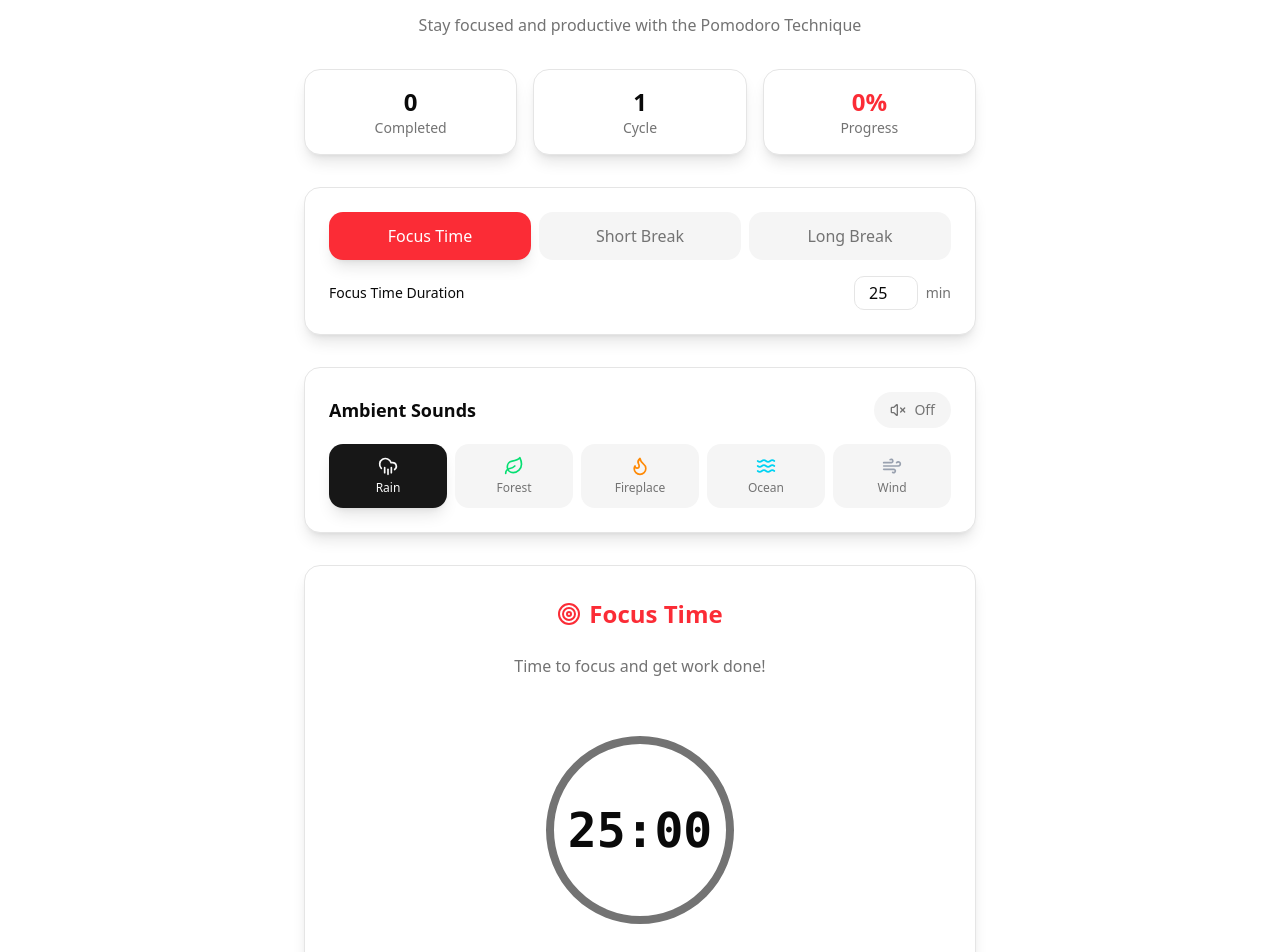
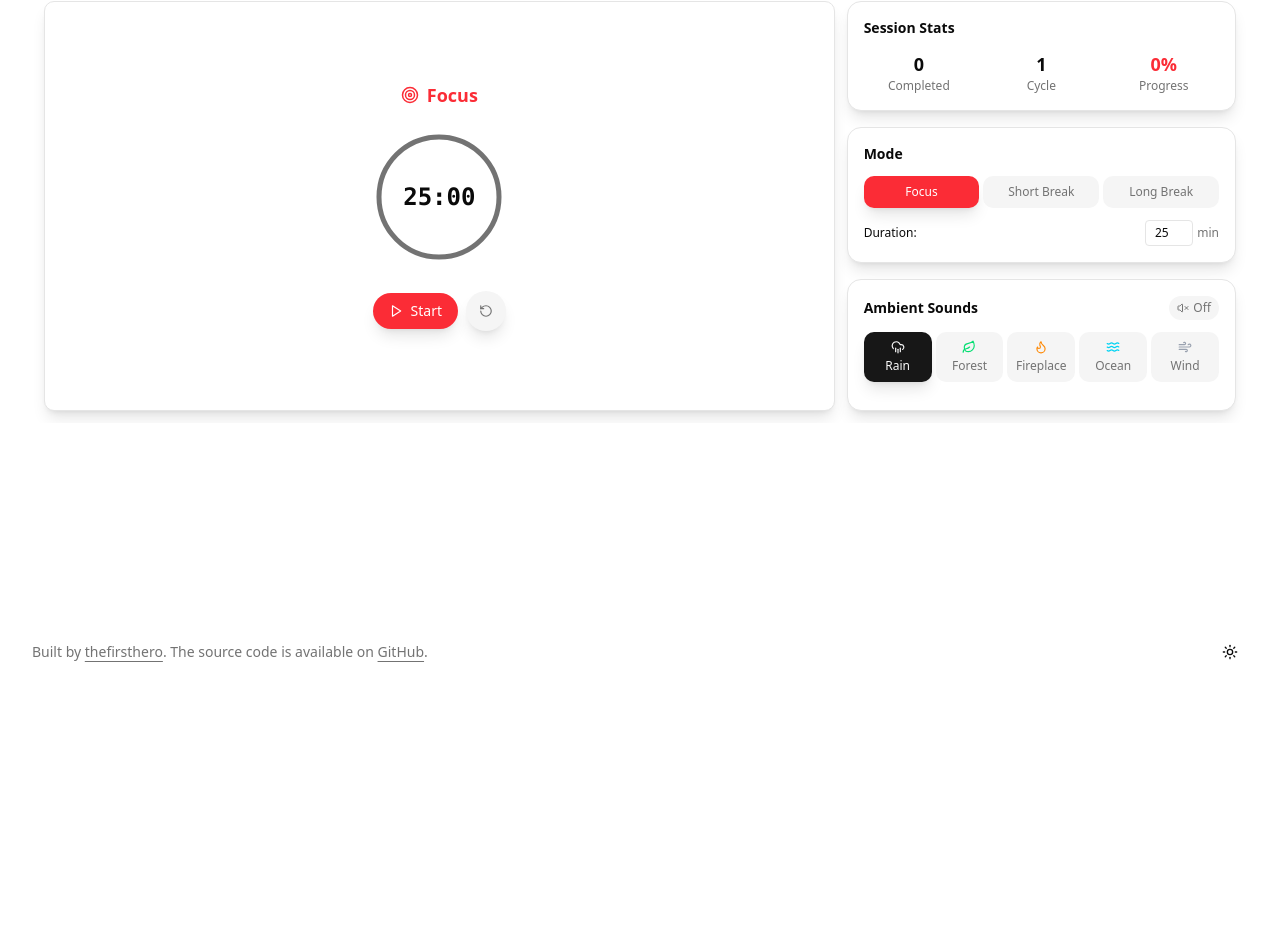
Before and after one commit to thefirsthero/pomodoro-timer, a React (Vite) app: page / in a window 1280 px wide. Shown: the part 108-1060 px from the top of the page. After the commit the page ends 800 px from the top, so only its background shows below. Built offline with nearby package versions, Linux system fonts and the light colour scheme; no server answers.

Commit message:
Enhanced styling to minimise wasted space

```diff
--- a/src/components/PomodoroTimer.tsx
+++ b/src/components/PomodoroTimer.tsx
@@ -489,18 +489,16 @@
     totalSeconds > 0
       ? ((totalSeconds - currentSeconds) / totalSeconds) * 100
       : 0;
-  const circumference = 2 * Math.PI * 90;
-  const strokeDashoffset = circumference - (progress / 100) * circumference;
 
   // Mode configurations
   const modeConfig = {
     work: {
-      label: "Focus Time",
+      label: "Focus",
       color: "text-red-500",
       bgColor: "bg-red-500",
       borderColor: "border-red-500",
       icon: Target,
-      description: "Time to focus and get work done!",
+      description: "Time to focus!",
       thumbColor: "#ef4444", // red-500
     },
     shortBreak: {
@@ -509,7 +507,7 @@
       bgColor: "bg-green-500",
       borderColor: "border-green-500",
       icon: Coffee,
-      description: "Take a short break and recharge",
+      description: "Quick break",
       thumbColor: "#22c55e", // green-500
     },
     longBreak: {
@@ -518,7 +516,7 @@
       bgColor: "bg-blue-500",
       borderColor: "border-blue-500",
       icon: Coffee,
-      description: "Time for a longer break!",
+      description: "Extended break",
       thumbColor: "#3b82f6", // blue-500
     },
   };
@@ -544,8 +542,8 @@
   const sliderThumbStyle = `
     input[type="range"]::-webkit-slider-thumb {
       appearance: none;
-      height: 20px;
-      width: 20px;
+      height: 16px;
+      width: 16px;
       border-radius: 50%;
       background: ${currentConfig.thumbColor};
       cursor: pointer;
@@ -554,8 +552,8 @@
     }
 
     input[type="range"]::-moz-range-thumb {
-      height: 20px;
-      width: 20px;
+      height: 16px;
+      width: 16px;
       border-radius: 50%;
       background: ${currentConfig.thumbColor};
       cursor: pointer;
@@ -565,42 +563,167 @@
   `;
 
   return (
-    <div className="min-h-screen bg-background p-4">
+    <div className="p-3 overflow-hidden">
       <style dangerouslySetInnerHTML={{ __html: sliderThumbStyle }} />
-      <div className="max-w-2xl mx-auto space-y-8">
+      <div className="max-w-7xl mx-auto flex flex-col h-full">
         {/* Header */}
-        <div className="text-center space-y-2">
-          <h1 className="text-4xl font-bold text-foreground">Pomodoro Timer</h1>
-          <p className="text-muted-foreground">
-            Stay focused and productive with the Pomodoro Technique
-          </p>
+        <div className="text-center mb-3">
+          <h1 className="text-xl font-bold text-foreground">Pomodoro Timer</h1>
         </div>
 
+        {/* Main Content Grid */}
+        <div className="flex-1 grid grid-cols-1 lg:grid-cols-3 gap-3 min-h-0">
+          {/* Left Column - Timer and Controls */}
+          <div className="lg:col-span-2 flex flex-col space-y-3">
+            {/* Timer Display */}
+            <div className="bg-card rounded-lg p-3 shadow-lg border border-border flex-1 flex flex-col justify-center">
+              <div className="text-center space-y-2">
+                {/* Mode indicator */}
+                <div className="flex items-center justify-center space-x-2">
+                  <Icon size={18} className={currentConfig.color} />
+                  <h2
+                    className={`text-lg font-semibold ${currentConfig.color}`}
+                  >
+                    {currentConfig.label}
+                  </h2>
+                </div>
+
+                {/* Circular Timer */}
+                <div className="relative inline-block">
+                  <svg className="transform -rotate-90 w-40 h-40">
+                    {/* Background circle */}
+                    <circle
+                      cx="80"
+                      cy="80"
+                      r="60"
+                      stroke="currentColor"
+                      strokeWidth="5"
+                      fill="transparent"
+                      className="text-muted-foreground"
+                    />
+                    {/* Progress circle */}
+                    <circle
+                      cx="80"
+                      cy="80"
+                      r="60"
+                      stroke="currentColor"
+                      strokeWidth="5"
+                      fill="transparent"
+                      strokeDasharray={2 * Math.PI * 60}
+                      strokeDashoffset={
+                        2 * Math.PI * 60 - (progress / 100) * 2 * Math.PI * 60
+                      }
+                      strokeLinecap="round"
+                      className={`transition-all duration-1000 ease-linear ${currentConfig.color}`}
+                    />
+                  </svg>
+
+                  {/* Time display */}
+                  <div className="absolute inset-0 flex flex-col items-center justify-center">
+                    <div className="text-2xl font-bold font-mono tabular-nums text-foreground">
+                      {currentSeconds > 0
+                        ? formatTime(currentSeconds)
+                        : formatTime(getCurrentModeDuration() * 60)}
+                    </div>
+                    {isCompleted && (
+                      <div
+                        className={`text-xs font-medium mt-1 ${currentConfig.color}`}
+                      >
+                        {mode === "work" ? "Great work!" : "Break over!"}
+                      </div>
+                    )}
+                    {isRunning && !isCompleted && (
+                      <div className="text-xs text-muted-foreground mt-1 animate-pulse">
+                        {mode === "work" ? "Stay focused..." : "Relax..."}
+                      </div>
+                    )}
+                  </div>
+                </div>
+
+                {/* Controls */}
+                <div className="flex items-center justify-center space-x-2">
+                  {!isRunning ? (
+                    <button
+                      onClick={startTimer}
+                      className={`flex items-center space-x-2 px-4 py-2 rounded-full text-white font-medium transition-all duration-200 shadow-lg hover:shadow-xl ${currentConfig.bgColor} hover:scale-105 active:scale-95`}
+                    >
+                      <Play size={14} />
+                      <span className="text-sm">
+                        {currentSeconds > 0 ? "Resume" : "Start"}
+                      </span>
+                    </button>
+                  ) : (
+                    <button
+                      onClick={pauseTimer}
+                      className="flex items-center space-x-2 px-4 py-2 bg-secondary hover:bg-secondary/80 text-secondary-foreground rounded-full font-medium transition-all duration-200 shadow-lg hover:shadow-xl hover:scale-105 active:scale-95"
+                    >
+                      <Pause size={14} />
+                      <span className="text-sm">Pause</span>
+                    </button>
+                  )}
+
+                  <button
+                    onClick={resetTimer}
+                    className="flex items-center justify-center w-10 h-10 bg-muted hover:bg-accent text-muted-foreground hover:text-accent-foreground rounded-full transition-all duration-200 shadow-lg hover:shadow-xl hover:scale-105 active:scale-95"
+                  >
+                    <RotateCcw size={14} />
+                  </button>
+                </div>
+              </div>
+            </div>
+
+            {/* Progress Bar - Only show when active */}
+            {totalSeconds > 0 && (
+              <div className="bg-card rounded-lg p-2 shadow-lg border border-border">
+                <div className="flex items-center justify-between text-xs text-muted-foreground mb-1">
+                  <span>Progress: {Math.round(progress)}%</span>
+                  <span>Remaining: {formatTime(currentSeconds)}</span>
+                </div>
+                <div className="w-full bg-muted rounded-full h-1.5">
+                  <div
+                    className={`h-1.5 rounded-full transition-all duration-1000 ease-linear ${currentConfig.bgColor}`}
+                    style={{ width: `${progress}%` }}
+                  />
+                </div>
+              </div>
+            )}
+          </div>
+
+          {/* Right Column - Settings and Stats */}
+          <div className="flex flex-col space-y-4">
             {/* Stats */}
-        <div className="grid grid-cols-3 gap-4">
-          <div className="bg-card rounded-2xl p-4 text-center shadow-lg border border-border">
-            <div className="text-2xl font-bold text-foreground">
+            <div className="bg-card rounded-xl p-4 shadow-lg border border-border">
+              <h3 className="text-sm font-semibold text-foreground mb-3">
+                Session Stats
+              </h3>
+              <div className="grid grid-cols-3 gap-3">
+                <div className="text-center">
+                  <div className="text-lg font-bold text-foreground">
                     {completedPomodoros}
                   </div>
-            <div className="text-sm text-muted-foreground">Completed</div>
+                  <div className="text-xs text-muted-foreground">Completed</div>
                 </div>
-          <div className="bg-card rounded-2xl p-4 text-center shadow-lg border border-border">
-            <div className="text-2xl font-bold text-foreground">
+                <div className="text-center">
+                  <div className="text-lg font-bold text-foreground">
                     {currentCycle}
                   </div>
-            <div className="text-sm text-muted-foreground">Cycle</div>
+                  <div className="text-xs text-muted-foreground">Cycle</div>
                 </div>
-          <div className="bg-card rounded-2xl p-4 text-center shadow-lg border border-border">
-            <div className={`text-2xl font-bold ${currentConfig.color}`}>
+                <div className="text-center">
+                  <div className={`text-lg font-bold ${currentConfig.color}`}>
                     {Math.round(progress)}%
                   </div>
-            <div className="text-sm text-muted-foreground">Progress</div>
+                  <div className="text-xs text-muted-foreground">Progress</div>
+                </div>
               </div>
             </div>
 
             {/* Mode Switcher */}
-        <div className="bg-card rounded-2xl p-6 shadow-lg border border-border">
-          <div className="grid grid-cols-3 gap-2 mb-4">
+            <div className="bg-card rounded-xl p-4 shadow-lg border border-border">
+              <h3 className="text-sm font-semibold text-foreground mb-3">
+                Mode
+              </h3>
+              <div className="grid grid-cols-3 gap-1 mb-3">
                 {(
                   Object.entries(modeConfig) as [
                     keyof typeof modeConfig,
@@ -610,7 +733,7 @@
                   <button
                     key={key}
                     onClick={() => switchMode(key)}
-                className={`p-3 rounded-xl transition-all duration-200 font-medium ${
+                    className={`p-2 rounded-lg transition-all duration-200 font-medium text-xs ${
                       mode === key
                         ? `${config.bgColor} text-white shadow-lg`
                         : "bg-muted text-muted-foreground hover:bg-accent hover:text-accent-foreground"
@@ -622,63 +745,59 @@
               </div>
 
               {!isRunning && currentSeconds === 0 && (
-            <div className="space-y-4">
                 <div className="flex items-center justify-between">
-                <label className="text-sm font-medium text-foreground">
-                  {currentConfig.label} Duration
-                </label>
-                <div className="flex items-center space-x-2">
+                  <span className="text-xs text-foreground">Duration:</span>
+                  <div className="flex items-center space-x-1">
                     <input
                       type="number"
                       min="1"
                       max="120"
                       value={getCurrentModeDuration()}
                       onChange={(e) => {
-                      const value = Math.max(1, parseInt(e.target.value) || 1);
+                        const value = Math.max(
+                          1,
+                          parseInt(e.target.value) || 1,
+                        );
                         if (mode === "work") setWorkMinutes(value);
                         else if (mode === "shortBreak")
                           setShortBreakMinutes(value);
                         else setLongBreakMinutes(value);
                       }}
-                    className="w-16 px-2 py-1 text-center rounded-lg border border-border bg-background text-foreground"
+                      className="w-12 px-1 py-1 text-xs text-center rounded border border-border bg-background text-foreground"
                     />
-                  <span className="text-sm text-muted-foreground">min</span>
-                </div>
+                    <span className="text-xs text-muted-foreground">min</span>
                   </div>
                 </div>
               )}
             </div>
 
             {/* Ambient Sound Controls */}
-        <div className="bg-card rounded-2xl p-6 shadow-lg border border-border">
-          <div className="space-y-4">
-            <div className="flex items-center justify-between">
-              <h3 className="text-lg font-semibold text-foreground">
+            <div className="bg-card rounded-xl p-4 shadow-lg border border-border flex-1">
+              <div className="flex items-center justify-between mb-3">
+                <h3 className="text-sm font-semibold text-foreground">
                   Ambient Sounds
                 </h3>
                 <button
                   onClick={() =>
                     setBackgroundSoundEnabled(!backgroundSoundEnabled)
                   }
-                className={`flex items-center space-x-2 px-4 py-2 rounded-full font-medium transition-all duration-200 ${
+                  className={`flex items-center space-x-1 px-2 py-1 rounded-full font-medium transition-all duration-200 text-xs ${
                     backgroundSoundEnabled
                       ? `${currentConfig.bgColor} text-white`
                       : "bg-muted text-muted-foreground hover:bg-accent hover:text-accent-foreground"
                   }`}
                 >
                   {backgroundSoundEnabled ? (
-                  <Volume2 size={16} />
+                    <Volume2 size={12} />
                   ) : (
-                  <VolumeX size={16} />
+                    <VolumeX size={12} />
                   )}
-                <span className="text-sm">
-                  {backgroundSoundEnabled ? "On" : "Off"}
-                </span>
+                  <span>{backgroundSoundEnabled ? "On" : "Off"}</span>
                 </button>
               </div>
 
               {/* Sound Selection */}
-            <div className="grid grid-cols-5 gap-2">
+              <div className="grid grid-cols-5 gap-1 mb-3">
                 {Object.entries(AMBIENT_SOUNDS).map(([key, sound]) => {
                   const SoundIcon = sound.icon;
                   return (
@@ -689,14 +808,14 @@
                           key as keyof typeof AMBIENT_SOUNDS,
                         )
                       }
-                    className={`flex flex-col items-center p-3 rounded-xl transition-all duration-200 ${
+                      className={`flex flex-col items-center p-2 rounded-lg transition-all duration-200 ${
                         selectedAmbientSound === key
                           ? "bg-primary text-primary-foreground shadow-lg"
                           : "bg-muted text-muted-foreground hover:bg-accent hover:text-accent-foreground"
                       }`}
                     >
                       <SoundIcon
-                      size={20}
+                        size={14}
                         className={
                           selectedAmbientSound === key ? "" : sound.color
                         }
@@ -711,145 +830,31 @@
               {backgroundSoundEnabled && (
                 <div className="space-y-2">
                   <div className="flex items-center justify-between">
-                  <label className="text-sm font-medium text-foreground">
-                    Volume
-                  </label>
-                  <span className="text-sm text-muted-foreground">
+                    <span className="text-xs text-foreground">Volume</span>
+                    <span className="text-xs text-muted-foreground">
                       {ambientVolume}%
                     </span>
                   </div>
-                <div className="flex items-center space-x-3">
-                  <Volume size={16} className={currentConfig.color} />
+                  <div className="flex items-center space-x-2">
+                    <Volume size={12} className={currentConfig.color} />
                     <input
                       type="range"
                       min="0"
                       max="100"
                       value={ambientVolume}
-                    onChange={(e) => setAmbientVolume(parseInt(e.target.value))}
-                    className="flex-1 h-2 bg-gray-200 rounded-lg appearance-none cursor-pointer dark:bg-gray-700"
+                      onChange={(e) =>
+                        setAmbientVolume(parseInt(e.target.value))
+                      }
+                      className="flex-1 h-1 bg-gray-200 rounded-lg appearance-none cursor-pointer dark:bg-gray-700"
                       style={sliderStyles}
                     />
-                  <Volume2 size={16} className={currentConfig.color} />
+                    <Volume2 size={12} className={currentConfig.color} />
                   </div>
                 </div>
               )}
             </div>
           </div>
-
-        {/* Main Timer */}
-        <div className="bg-card rounded-2xl p-8 shadow-lg border border-border">
-          <div className="text-center space-y-6">
-            {/* Mode indicator */}
-            <div className="flex items-center justify-center space-x-2">
-              <Icon size={24} className={currentConfig.color} />
-              <h2 className={`text-2xl font-semibold ${currentConfig.color}`}>
-                {currentConfig.label}
-              </h2>
         </div>
-
-            <p className="text-muted-foreground">{currentConfig.description}</p>
-
-            {/* Circular Timer */}
-            <div className="relative inline-block">
-              <svg className="transform -rotate-90 w-64 h-64">
-                {/* Background circle */}
-                <circle
-                  cx="128"
-                  cy="128"
-                  r="90"
-                  stroke="currentColor"
-                  strokeWidth="8"
-                  fill="transparent"
-                  className="text-muted-foreground"
-                />
-                {/* Progress circle */}
-                <circle
-                  cx="128"
-                  cy="128"
-                  r="90"
-                  stroke="currentColor"
-                  strokeWidth="8"
-                  fill="transparent"
-                  strokeDasharray={circumference}
-                  strokeDashoffset={strokeDashoffset}
-                  strokeLinecap="round"
-                  className={`transition-all duration-1000 ease-linear ${currentConfig.color}`}
-                />
-              </svg>
-
-              {/* Time display */}
-              <div className="absolute inset-0 flex flex-col items-center justify-center">
-                <div className="text-5xl font-bold font-mono tabular-nums text-foreground">
-                  {currentSeconds > 0
-                    ? formatTime(currentSeconds)
-                    : formatTime(getCurrentModeDuration() * 60)}
-                </div>
-                {isCompleted && (
-                  <div
-                    className={`text-lg font-medium mt-2 ${currentConfig.color}`}
-                  >
-                    {mode === "work" ? "Great work!" : "Break time over!"}
-                  </div>
-                )}
-                {isRunning && !isCompleted && (
-                  <div className="text-sm text-muted-foreground mt-2 animate-pulse">
-                    {mode === "work"
-                      ? "Stay focused..."
-                      : "Enjoy your break..."}
-                  </div>
-                )}
-              </div>
-            </div>
-
-            {/* Controls */}
-            <div className="flex items-center justify-center space-x-4">
-              {!isRunning ? (
-                <button
-                  onClick={startTimer}
-                  className={`flex items-center space-x-2 px-8 py-4 rounded-full text-white font-medium transition-all duration-200 shadow-lg hover:shadow-xl ${currentConfig.bgColor} hover:scale-105 active:scale-95`}
-                >
-                  <Play size={20} />
-                  <span>{currentSeconds > 0 ? "Resume" : "Start"}</span>
-                </button>
-              ) : (
-                <button
-                  onClick={pauseTimer}
-                  className="flex items-center space-x-2 px-8 py-4 bg-secondary hover:bg-secondary/80 text-secondary-foreground rounded-full font-medium transition-all duration-200 shadow-lg hover:shadow-xl hover:scale-105 active:scale-95"
-                >
-                  <Pause size={20} />
-                  <span>Pause</span>
-                </button>
-              )}
-
-              <button
-                onClick={resetTimer}
-                className="flex items-center justify-center w-14 h-14 bg-muted hover:bg-accent text-muted-foreground hover:text-accent-foreground rounded-full transition-all duration-200 shadow-lg hover:shadow-xl hover:scale-105 active:scale-95"
-              >
-                <RotateCcw size={20} />
-              </button>
-            </div>
-          </div>
-        </div>
-
-        {/* Progress Bar */}
-        {totalSeconds > 0 && (
-          <div className="bg-card rounded-2xl p-6 shadow-lg border border-border">
-            <div className="flex items-center justify-between text-sm text-muted-foreground mb-2">
-              <span>Session Progress</span>
-              <span>{Math.round(progress)}%</span>
-            </div>
-            <div className="w-full bg-muted rounded-full h-3">
-              <div
-                className={`h-3 rounded-full transition-all duration-1000 ease-linear ${currentConfig.bgColor}`}
-                style={{ width: `${progress}%` }}
-              />
-            </div>
-            <div className="flex items-center justify-between text-xs text-slate-500 dark:text-slate-400 mt-2">
-              <span>Elapsed: {formatTime(totalSeconds - currentSeconds)}</span>
-              <span>Remaining: {formatTime(currentSeconds)}</span>
-            </div>
-          </div>
-        )}
       </div>
     </div>
   );
```
Lines whose indentation alone changed are shown as unchanged.
